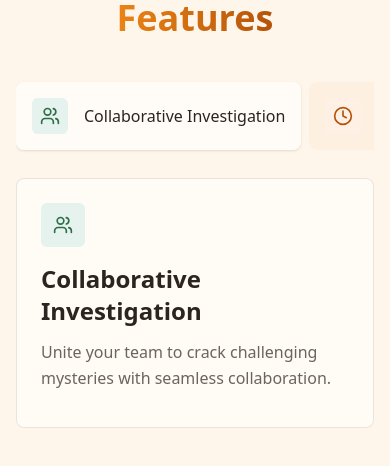
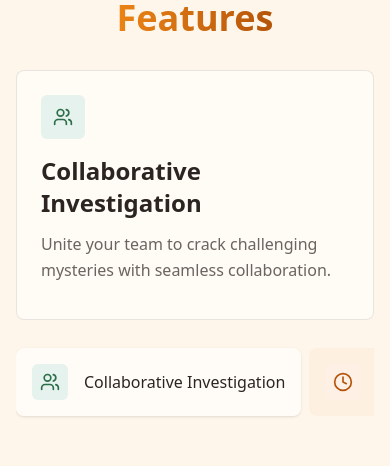
Before and after one commit to Baranuel/casefiles, a Next.js app: page / in a window 390 px wide. Shown: the part 1300-1766 px from the top of the page. Built offline with nearby package versions, Linux system fonts and the light colour scheme; no server answers.

Commit message:
reverse feature bar

```diff
--- a/src/components/landing-page/Overview.tsx
+++ b/src/components/landing-page/Overview.tsx
@@ -69,7 +69,7 @@ export const Overview = () => {
         </span>
       </SectionHeader>
 
-      <div className="flex flex-col md:flex-row gap-4 w-full justify-start">
+      <div className="flex flex-col-reverse md:flex-row gap-4 w-full justify-start">
         {/* Feature List */}
         <div className="md:w-1/3 flex flex-row md:flex-col gap-2 overflow-x-auto py-3 pr-1 md:p-0 md:overflow-visible  rounded-md">
           {featureList.map((item, index) => (
```
